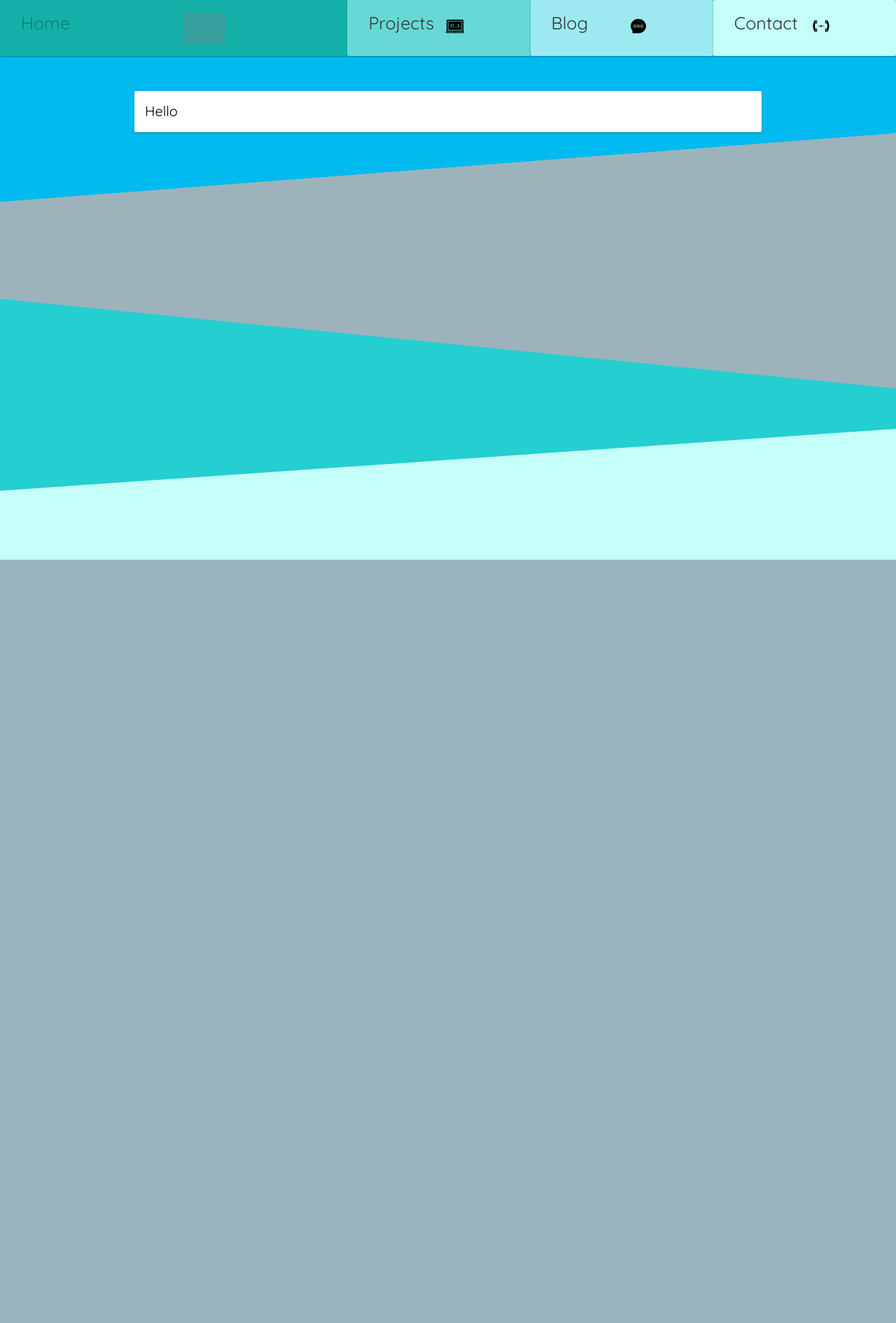
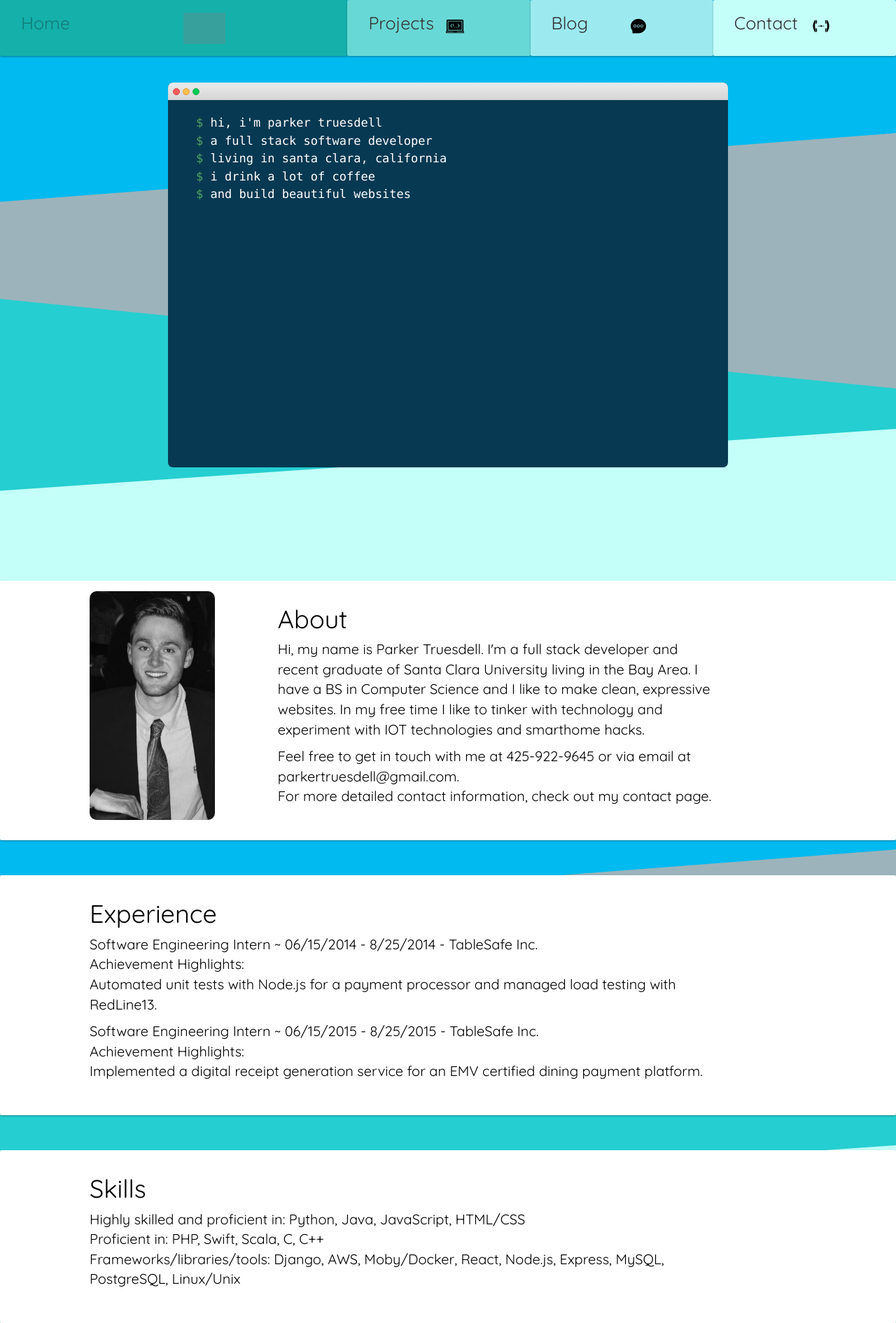
Before and after one commit to ptruesdell/ptruesdell-site, a Django app: page / in a window 1280 px wide. Shown: the whole page at 70% size. Before the commit the page ends 800 px from the top, so only its background shows below. Run offline with Django 3.2, Linux system fonts and the light colour scheme; some libraries are stand-ins or nearby versions; grey boxes are pictures that could not be loaded.

Commit message:
added terminal sim and other sections to home page

```diff
--- a/mysite/templates/home/home.html
+++ b/mysite/templates/home/home.html
@@ -1,5 +1,46 @@
 {% extends 'base.html' %}
 
+  <link rel="stylesheet" href="https://cdnjs.cloudflare.com/ajax/libs/normalize/5.0.0/normalize.min.css">
+
+	<link rel="stylesheet" type="text/css" href="../static/style.css">
+
+
+
+
 {% block content %}
-<div class="card">Hello</div>
+<body onload="typewriter();">
+  <div class="wrapper">
+    <div class="terminal">
+      <div class="terminal__head">
+        <div class="head__circle head__circle--close">     </div>
+        <div class="head__circle head__circle--turn">    </div>
+        <div class="head__circle head__circle--expand"></div>
+      </div>
+      <div class="terminal__text" id="typedtext"></div>
+    </div>
+  </div>
+</body>
+  <script src='http://cdnjs.cloudflare.com/ajax/libs/jquery/2.1.3/jquery.min.js'></script>
+<script src='http://cdnjs.cloudflare.com/ajax/libs/jqueryui/1.11.2/jquery-ui.min.js'></script>
+
+    <script src="../static/js/index.js"></script>
+    <br><br><br><br><br><br>
+    <div class="card" style="width: 100%; padding-left: 10%; padding-right: 20%; padding-bottom: 3%;">
+      <img src="../static/img/headshot.jpg" style="width: 20%; height: 20%; float: left; margin-right: 10%; border-radius: 10px;">
+    <h1>About</h1>
+    <p>Hi, my name is Parker Truesdell. I'm a full stack developer and recent graduate of Santa Clara University living in the Bay Area. I have a BS in Computer Science and I like to make clean, expressive websites. In my free time I like to tinker with technology and experiment with IOT technologies and smarthome hacks.</p>
+    <p>Feel free to get in touch with me at 425-922-9645 or via email at parkertruesdell@gmail.com. <br>For more detailed contact information, check out my contact page. </p>
+    </div>
+
+    <div class="card" style="width: 100%; padding-left: 10%; padding-right: 20%; padding-bottom: 3%;">
+    <h1>Experience</h1>
+    <p> Software Engineering Intern ~  06/15/2014 - 8/25/2014 - TableSafe Inc.<br>Achievement Highlights:<br>Automated unit tests with Node.js for a payment processor and managed load testing with RedLine13.</p>
+    <p>Software Engineering Intern ~  06/15/2015 - 8/25/2015 - TableSafe Inc.<br>Achievement Highlights:<br>Implemented a digital receipt generation service for an EMV certified dining payment platform.</p>
+    </div>
+    <div class="card" style="width: 100%; padding-left: 10%; padding-right: 20%; padding-bottom: 3%;">
+    <h1>Skills</h1>
+    <p> Highly skilled and proficient in:  Python, Java, JavaScript, HTML/CSS<br>Proficient in:  PHP, Swift, Scala, C, C++<br>Frameworks/libraries/tools:  Django, AWS, Moby/Docker, React, Node.js, Express, MySQL, PostgreSQL, Linux/Unix</p>
+
+    </div>
+
 {% endblock %}
```
Also changed, not shown: mysite/templates/contact_form/contact_card.html (+20 -3 lines), home/models.py (line endings or trailing spaces).
